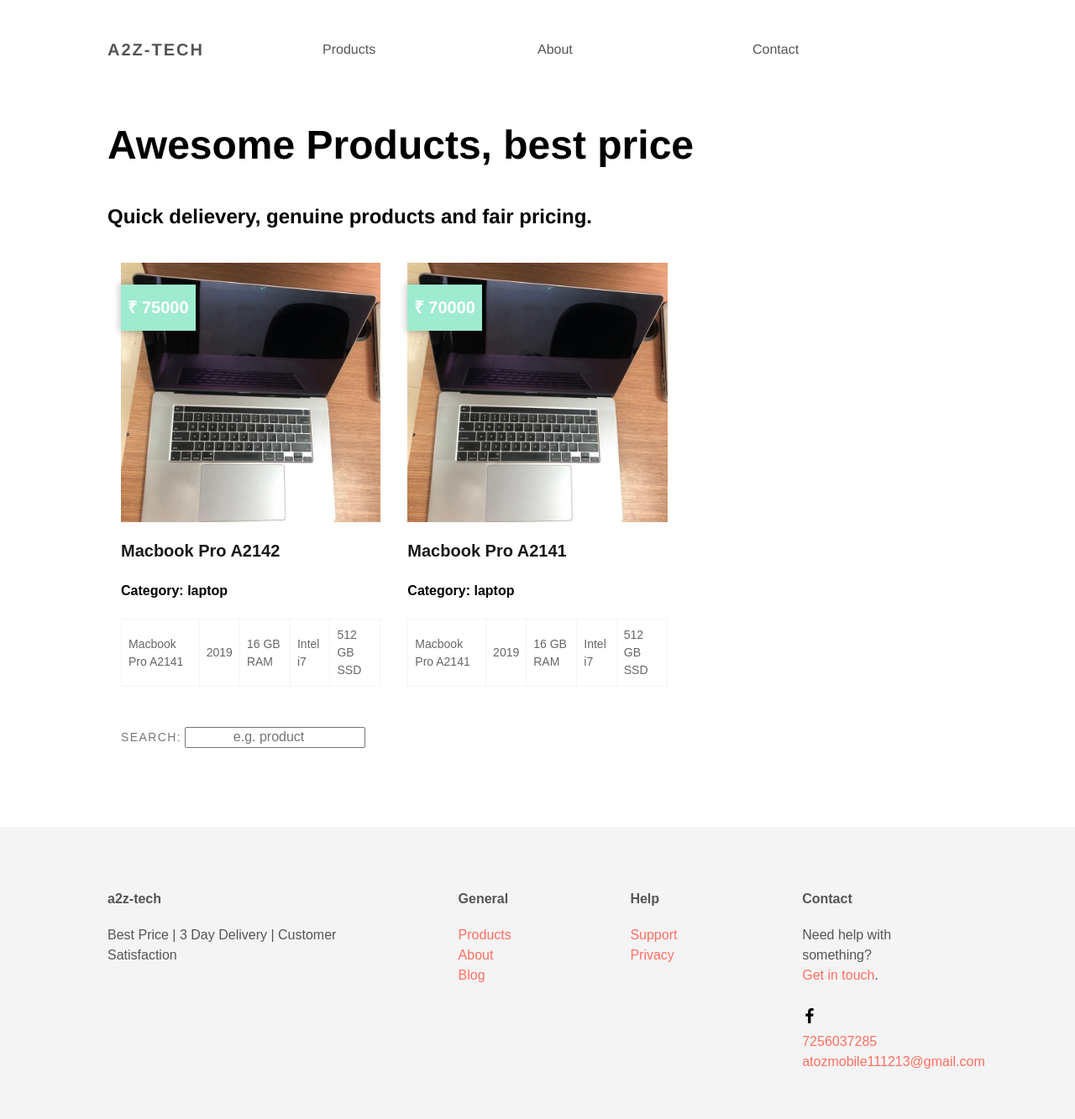
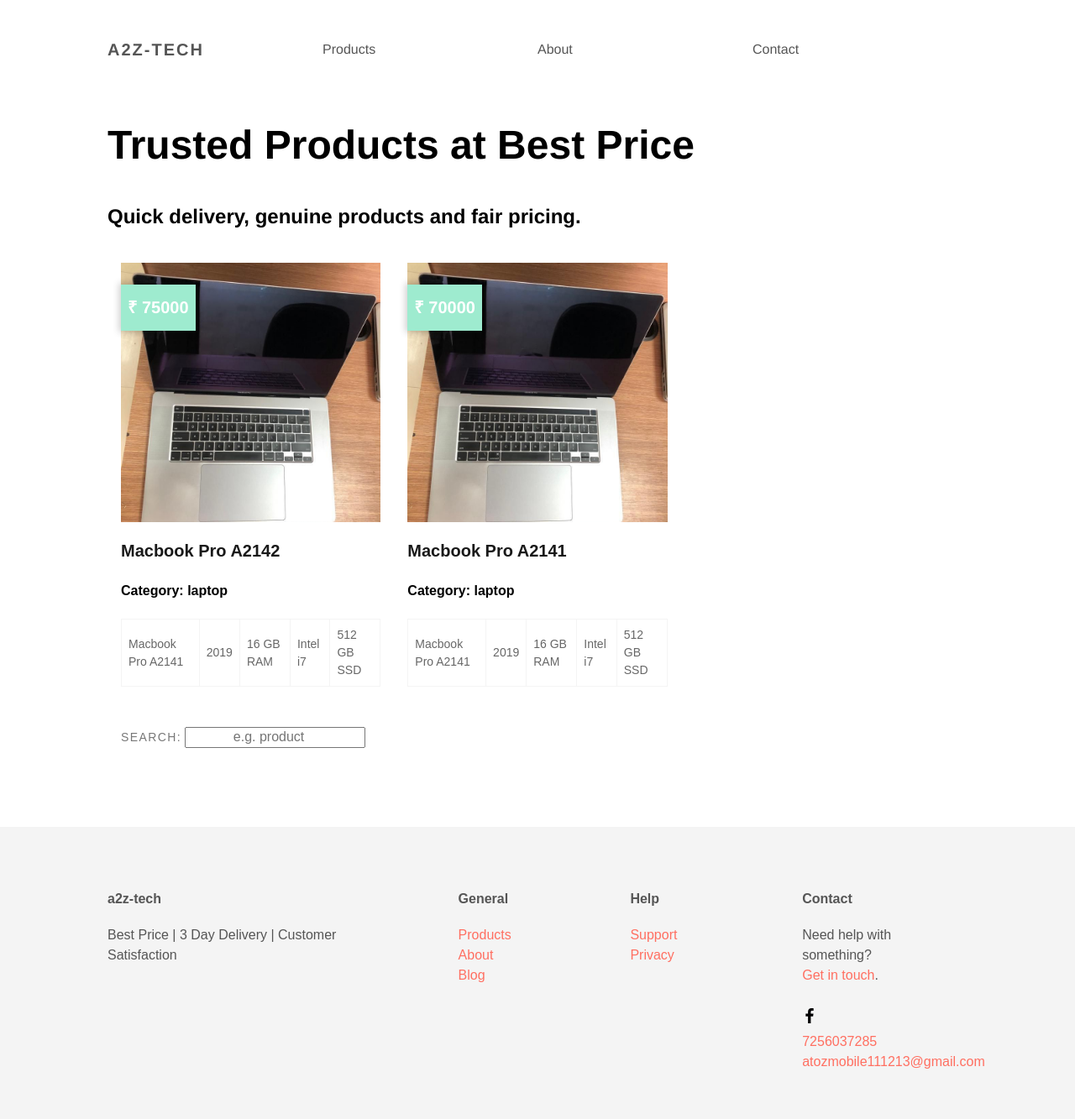
Before and after one commit to a2z-tech/a2z-tech.github.io, a Jekyll site: the page built from index.html, in a window 1280 px wide. Shown: the whole page at 84% size. Built offline with Jekyll 4.4.1, drawn with Linux system fonts in a browser that asks for light colours.

Commit message:
title updates

```diff
--- a/index.html
+++ b/index.html
@@ -1,7 +1,7 @@
 ---
 title: a2z-tech
-hero: Awesome Products, best price
-subtitle: Quick delievery, genuine products and fair pricing.
+hero: Trusted Products at Best Price
+subtitle: Quick delivery, genuine products and fair pricing.
 ---
 
 <div itemscope itemtype="http://schema.org/ItemList" class="content" id="products">
```
